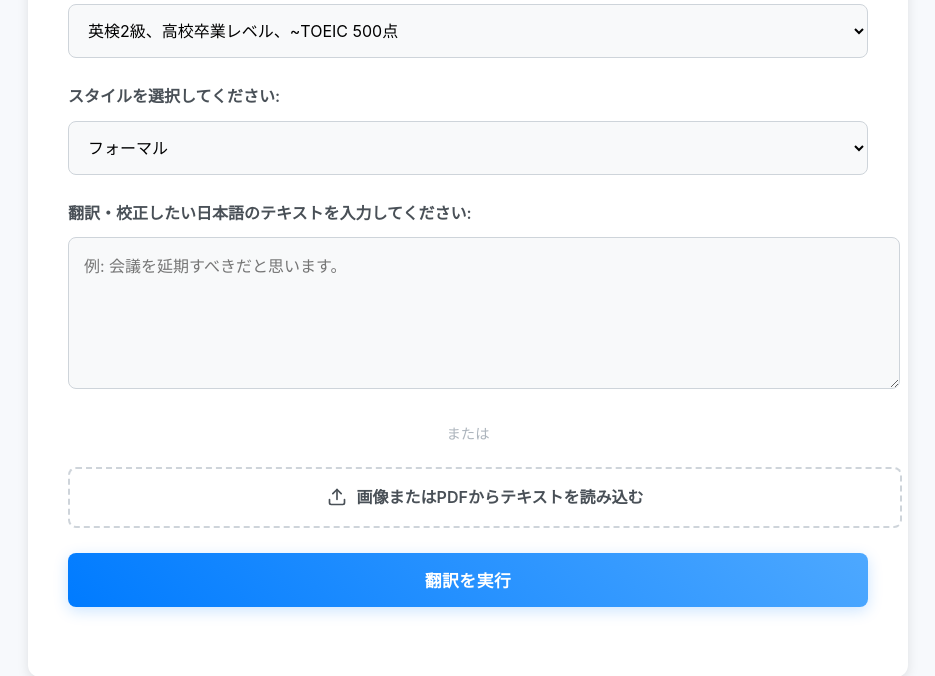
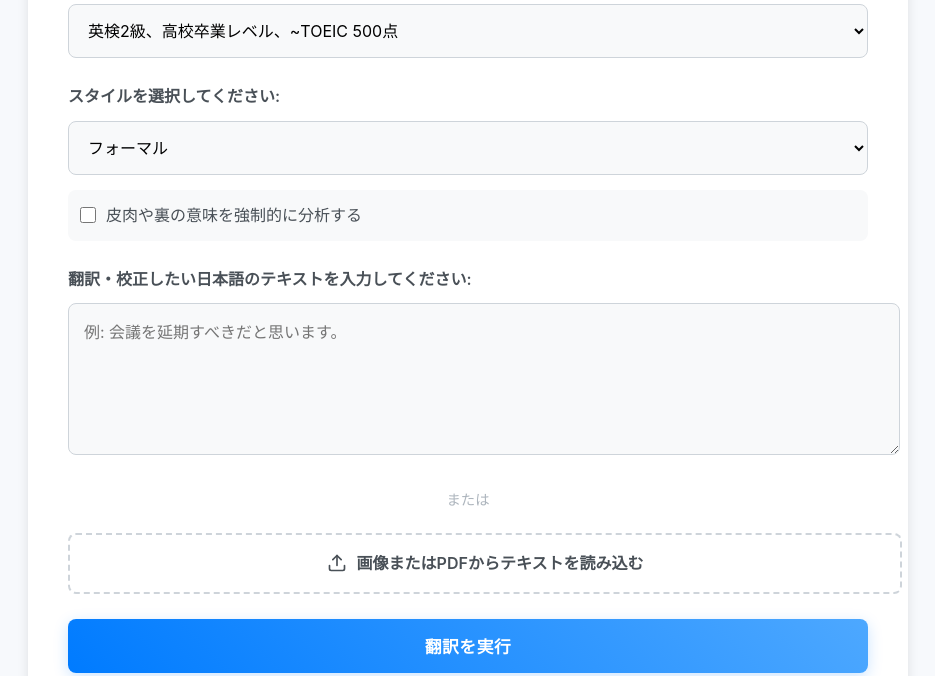
Before and after one commit to motitea/Transration-app-with-ai, a Flask app: page / in a window 1280 px wide. Shown: the part 434-1110 px from the top of the page, without its empty margins (172-1107 px from the left). Run offline with Flask 3, Linux system fonts and the light colour scheme.

Commit message:
feat: Implement AI cultural and contextual analysis
This feature updates the AI prompt to analyze cultural nuances like sarcasm, dialects, and subtext in Japanese, enabling it to translate the 'true intent'. The frontend and backend have been updated to support this new, more advanced functionality.

```diff
--- a/app.py
+++ b/app.py
@@ -32,62 +32,91 @@ model = genai.GenerativeModel('gemini-2.5-flash')
 
 # --- ヘルパー関数 ---
 
-def _get_jp_to_en_prompt(text, level, style):
+def _get_jp_to_en_prompt(text, level, style, force_sarcasm_check):
     """日本語から英語への翻訳・解説プロンプトを生成する"""
     return f"""
 # 役割設定
-あなたは、日本のユーザーが作成した日本語の意図を汲み取り、ネイティブスピーカーが使う自然で洗練された英語表現に変換するプロの「英語コーチ」です。
+あなたは、プロの「スピーキング・コーチ」であり、言語の「文化・文脈通訳者 (Cultural Interpreter)」です。あなたの仕事は、単語を翻訳することではなく、発言の**「真の意図」**を見抜き、その文化的背景（方言、皮肉、建前）まで含めて指導することです。
 
 # 指示
-ユーザーから提供される「元のテキスト」「表現レベル」「スタイル」に基づき、以下のタスクを厳密に実行し、指定されたJSON形式で出力してください。
-
-## タスク1: 最適な英訳の提案
-元のテキストが持つ「本来の意図」を最優先に考慮し、不自然な直訳のクセを解消した、最も自然でプロフェッショナルな英語表現を1つだけ提案してください。
-この際、以下の「表現レベル」と「スタイル」の制約を厳密に守ってください。
-
-### 「表現レベル」に関する制約:
-- **文法**: 指定されたレベルの文法構造を可能な限り使用してください。
-- **単語**: 基本的にはレベルに合った単語を選択しますが、意図を正確に表現するためにどうしても必要であれば、より難しい単語を使用しても構いません。
-
-#### レベル定義:
-- **英検3級レベル**: 中学卒業程度の基本的な文法・単語で構成。
-- **英検2級、高校卒業レベル, ~TOEIC 500点**: 高校で習う標準的な文法・単語で構成。
-- **英検準1級、大学在学レベル, ~TOEIC 750点**: 大学レベルのやや高度な文法・語彙を使用。
-- **英検1級、大学院・社会人レベル, ~TOEIC 850点**: 大学院やビジネスの場で通用する、高度で正確な語彙・文法を使用。
-- **ネイティブレベル**: 専門的、あるいは非常に洗練された、ネイティブスピーカーが感心するような表現。
-
-### 「スタイル」に関する制約:
-- **フォーマル**: ビジネス文書や公式な場で使用される、丁寧で正確な表現。
-- **カジュアル**: 日常会話や親しい間柄で使用される、自然で流暢な表現。
-
-## タスク2: 重要語彙・表現の解説
-タスク1であなたが提案した「最適な英訳」の中から、特に重要だと考える単語やイディオムを2〜3個選び出してください。それぞれについて、「短い意味」と「詳細な説明」を分けて生成してください。
-- **短い意味**: その単語の核心的な意味を、10文字程度の非常に短い日本語で記述します。
-- **詳細な説明**: その単語のニュアンスや、どのような文脈で使われるかについての詳しい説明を日本語で記述します。
-
-## タスク3: 代替案の提示と使用頻度評価
-タスク1で提案した表現以外にも考えられる、異なるニュアンスを持つ自然な代替表現を3つ提案してください。
-それぞれの代替案に対して、ネイティブスピーカーが日常的に使用する頻度を以下の3段階の星（★）で評価してください。
-- ★★★: 非常に頻繁に使われる
-- ★★☆: よく使われる
-- ★☆☆: 使われるが、少し特殊な状況や文脈で使われることが多い
+ユーザーから提供される以下の「入力情報」に基づき、指定された「厳格な実行タスク」と「出力フォーマット」を厳密に守って、タスクを実行してください。
 
 # 入力情報
-- 元のテキスト: "{text}"
-- 表現レベル: "{level}"
-- スタイル: "{style}"
+- ユーザーのテキスト: "{text}"
+- 希望レベル: "{level}"
+- 希望スタイル: "{style}"
+- 皮肉強制分析フラグ: {force_sarcasm_check}
+
+# 厳格な実行タスク
+以下のタスクを、この順序で厳密に実行してください。
+
+## タスク1: [方言・スラングの標準語化]
+ユーザーのテキストを分析します。もしそれが「方言」（京ことば、大阪弁など）や「スラング」である場合、まず内部的に「標準語」のテキストに書き換えてください。（例：「考えとくわ」→「考えておきます」） 標準語の場合は、そのままのテキストを使用します。（この標準語化されたテキストを以降のタスクで使用します）
+
+## タスク2: [皮肉・裏の意味の分析]
+タスク1で標準語化したテキストを分析し、以下のいずれかに該当するかを判断します。
+- **[A] 標準的な発言**: テキストが文字通りの意味で使われている。
+- **[B] 皮肉・反語**: テキストが意図とは逆の意味で使われている。（例: 大きな失敗をして「最高だね」と言う）
+- **[C] 建前・裏の意味**: テキストに、文化的な背景に基づく隠された意図がある。（例: 京ことばの「考えとくわ」は、事実上の断りを意味する）
+
+**重要**: もし入力情報の「皮肉強制分析フラグ」が `True` だった場合、テキストが [A] 標準的な発言に見えても、[B] または [C] の可能性を最大限に疑い、より深く分析してください。
+
+## タスク3: [翻訳の実行]
+タスク2の分析結果に基づいて、翻訳を実行します。
+
+### Case 1: タスク2が [A] (標準的な発言) の場合
+- **`main_translation`**: テキストを「希望レベル」と「希望スタイル」に合わせて、最も自然な英語に翻訳します。
+- **`superficial_translation`**: `null` を設定します。
+- **`cultural_explanation`**: `null` を設定します。
+
+### Case 2: タスク2が [B] または [C] (皮肉・裏の意味あり) の場合
+- **`main_translation` (最適解)**: 話者の「真の意図」（隠された意味）を汲み取り、それを「希望レベル」と「希望スタイル」に合わせて英語に翻訳します。
+- **`superficial_translation` (表面的)**: テキストの「文字通りの意味」（皮肉や建前を理解しない場合の訳）も、別途英語に翻訳します。
+
+## タスク4: [解説の生成]
+### Case 1: タスク2が [A] の場合
+- このタスクは不要です。`cultural_explanation` フィールドには `null` を設定してください。
+### Case 2: タスク2が [B] または [C] の場合
+- **`cultural_explanation`**: なぜその翻訳（タスク3）になったのか、元の日本語が持つ文化的なニュアンス（方言、皮肉、建前）を、学習者向けに簡潔に日本語で解説してください。
+
+## タスク5: [語彙・代替案の生成]
+「`main_translation` (最適解)」を補足するための「重要語彙」と「代替案」を生成してください。
+- **`vocabulary`**: `main_translation` の中から、特に重要だと考える単語やイディオムを2〜3個選び出し、「短い意味」と「詳細な説明」を生成します。
+- **`alternatives`**: `main_translation` 以外に考えられる、異なるニュアンスを持つ自然な代替表現を3つ提案し、それぞれの使用頻度を3段階の星（★★★, ★★☆, ★☆☆）で評価します。
 
 # 出力フォーマット (JSON)
 {{
-  "main_translation": "ここにタスク1の最適解（文字列）",
+  "main_translation": "ここに最適解の英訳（文字列）",
+  "superficial_translation": "皮肉や建前の場合、ここに表面的・文字通りの英訳（文字列）。標準的な発言の場合は null",
+  "cultural_explanation": "皮肉や建前の場合、ここに文化的な背景の解説（文字列）。標準的な発言の場合は null",
   "vocabulary": [
-    {{"term": "語彙1", "short_meaning": "短い意味1", "explanation": "詳細な説明1"}},
-    {{"term": "語彙2", "short_meaning": "短い意味2", "explanation": "詳細な説明2"}}
+    {{
+      "term": "語彙1",
+      "short_meaning": "短い意味1",
+      "explanation": "詳細な説明1"
+    }},
+    {{
+      "term": "語彙2",
+      "short_meaning": "短い意味2",
+      "explanation": "詳細な説明2"
+    }}
   ],
   "alternatives": [
-    {{"expression": "代替案1", "nuance": "ニュアンス1", "frequency": "★★★"}},
-    {{"expression": "代替案2", "nuance": "ニュアンス2", "frequency": "★★☆"}},
-    {{"expression": "代替案3", "nuance": "ニュアンス3", "frequency": "★☆☆"}}
+    {{
+      "expression": "代替案1",
+      "nuance": "ニュアンス1",
+      "frequency": "★★★"
+    }},
+    {{
+      "expression": "代替案2",
+      "nuance": "ニュアンス2",
+      "frequency": "★★☆"
+    }},
+    {{
+      "expression": "代替案3",
+      "nuance": "ニュアンス3",
+      "frequency": "★☆☆"
+    }}
   ]
 }}
 """
@@ -172,7 +201,8 @@ def translate_text():
     direction = data['direction']
 
     if direction == 'jp-to-en':
-        prompt = _get_jp_to_en_prompt(data['text'], data['level'], data['style'])
+        force_sarcasm_check = data.get('force_sarcasm_check', False)
+        prompt = _get_jp_to_en_prompt(data['text'], data['level'], data['style'], force_sarcasm_check)
     elif direction == 'en-to-jp':
         prompt = _get_en_to_jp_prompt(data['text'])
     else:
@@ -211,12 +241,13 @@ def ocr_translate():
         return jsonify({"error": "Failed to decode or process file.", "details": str(e)}), 400
 
     direction = data['direction']
+    force_sarcasm_check = data.get('force_sarcasm_check', False)
 
     # 画像/PDFからテキストを抽出し、そのテキストに基づいてプロンプトを生成するよう指示
     ocr_prompt_text = "まず、与えられたファイル（画像またはPDF）からテキストをすべて抽出してください。次に、その抽出したテキストを「元のテキスト」として、以下の指示に従ってください。\n\n---\n\n"
 
     if direction == 'jp-to-en':
-        text_prompt = _get_jp_to_en_prompt("(ファイルから抽出したテキスト)", data['level'], data['style'])
+        text_prompt = _get_jp_to_en_prompt("(ファイルから抽出したテキスト)", data['level'], data['style'], force_sarcasm_check)
     elif direction == 'en-to-jp':
         text_prompt = _get_en_to_jp_prompt("(ファイルから抽出したテキスト)")
     else:
--- a/static/script.js
+++ b/static/script.js
@@ -24,6 +24,7 @@ document.addEventListener('DOMContentLoaded', () => {
     const pdfPreview = document.getElementById('pdf-preview');
     const pdfFilename = document.getElementById('pdf-filename');
     const removeFileBtn = document.getElementById('remove-file-btn');
+    const sarcasmCheckbox = document.getElementById('sarcasm-checkbox');
 
     // ===== UI更新関数 =====
     function updateUiForDirection(direction) {
@@ -104,11 +105,12 @@ document.addEventListener('DOMContentLoaded', () => {
         let payload = {
             level: levelSelect.value,
             style: styleSelect.value,
-            direction: currentDirection
+            direction: currentDirection,
+            force_sarcasm_check: sarcasmCheckbox.checked
         };
 
         if (fileData) {
-            endpoint = '/api/ocr_translate'; // 共通のエンドポイント
+            endpoint = '/api/ocr_translate';
             payload.file = fileData;
             payload.mime_type = fileMimeType;
         } else {
@@ -161,7 +163,7 @@ document.addEventListener('DOMContentLoaded', () => {
     function showSkeletonLoader(direction) {
         loadingContainer.style.display = 'block';
         let skeletonHtml = (direction === 'jp-to-en')
-            ? `<div class="skeleton-card"><div class="skeleton-line title"></div><div class="skeleton-line text"></div><div class="skeleton-line text short"></div></div><div class="skeleton-card"><div class="skeleton-line title"></div><div class="skeleton-line text"></div></div><div class="skeleton-card"><div class="skeleton-line title"></div><div class="skeleton-line text"></div></div>`
+            ? `<div class="skeleton-card"><div class="skeleton-line title"></div><div class="skeleton-line text"></div></div><div class="skeleton-card"><div class="skeleton-line title"></div><div class="skeleton-line text"></div><div class="skeleton-line text short"></div></div><div class="skeleton-card"><div class="skeleton-line title"></div><div class="skeleton-line text"></div></div><div class="skeleton-card"><div class="skeleton-line title"></div><div class="skeleton-line text"></div></div>`
             : `<div class="skeleton-card"><div class="skeleton-line title"></div><div class="skeleton-line text"></div><div class="skeleton-line text short"></div></div><div class="skeleton-card"><div class="skeleton-line title"></div><div class="skeleton-line text"></div></div>`;
         loadingContainer.innerHTML = skeletonHtml;
     }
@@ -177,8 +179,22 @@ document.addEventListener('DOMContentLoaded', () => {
                 html += createVocabularyHtml(data.vocabulary);
             }
         } else if (direction === 'jp-to-en' && data.main_translation) {
+            // 文化的な解説があるかチェック
+            if (data.cultural_explanation) {
+                html += `<div class="result-card cultural-explanation-card"><h2>文化的背景の解説</h2><p>${data.cultural_explanation}</p></div>`;
+            }
+
+            // 最適な表現（真の意図）
+            const mainTitle = data.cultural_explanation ? "最適な表現 (真の意図)" : "最適な表現";
+            html += `<div class="result-card"><div class="card-header"><h2>${mainTitle}</h2><button class="copy-btn">コピー</button></div><p class="main-translation-text">${data.main_translation}</p><div class="original-text-display"><strong>元のテキスト:</strong> ${originalText}</div></div>`;
+
+            // 表面的な翻訳があるかチェック
+            if (data.superficial_translation) {
+                html += `<div class="result-card superficial-translation-card"><div class="card-header"><h2>表面的・文字通りの訳</h2></div><p class="main-translation-text">${data.superficial_translation}</p></div>`;
+            }
+
+            // 語彙と代替案
             data.alternatives.sort((a, b) => b.frequency.length - a.frequency.length);
-            html += `<div class="result-card"><div class="card-header"><h2>最適な表現</h2><button class="copy-btn">コピー</button></div><p class="main-translation-text">${data.main_translation}</p><div class="original-text-display"><strong>元のテキスト:</strong> ${originalText}</div></div>`;
             if (data.vocabulary && data.vocabulary.length > 0) {
                 html += createVocabularyHtml(data.vocabulary);
             }
--- a/static/style.css
+++ b/static/style.css
@@ -376,6 +376,47 @@ button:active {
     margin-left: 15px;
 }
 
+/* 新しいチェックボックスのスタイル */
+.checkbox-group {
+    display: flex;
+    align-items: center;
+    gap: 10px;
+    background-color: #f8f9fa;
+    padding: 12px;
+    border-radius: var(--border-radius-sm);
+    margin-top: -10px;
+}
+#sarcasm-checkbox {
+    margin: 0;
+    width: 16px;
+    height: 16px;
+}
+.checkbox-group label {
+    margin-bottom: 0;
+    font-weight: 500;
+    user-select: none;
+}
+
+/* 新しい解説カードのスタイル */
+.cultural-explanation-card {
+    background: rgba(255, 248, 225, 0.8); /* Light yellow background */
+    border-left: 4px solid #ffc107;
+}
+.cultural-explanation-card h2 {
+    color: #c79100;
+}
+
+.superficial-translation-card {
+    background: rgba(240, 240, 240, 0.7);
+    border-left: 4px solid #adb5bd;
+}
+.superficial-translation-card .main-translation-text {
+    font-size: 1.1rem;
+    font-weight: 400;
+    font-style: italic;
+}
+
+
 /* フォントの変更 */
 .vocabulary-list .term, .alternative-item strong {
     font-family: inherit; /* 可読性の高い本文フォントを継承 */
--- a/templates/index.html
+++ b/templates/index.html
@@ -40,6 +40,10 @@
                     <option value="フォーマル" selected>フォーマル</option>
                     <option value="カジュアル">日常会話カジュアル</option>
                 </select>
+            </div>
+            <div class="form-group checkbox-group">
+                <input type="checkbox" id="sarcasm-checkbox" name="sarcasm">
+                <label for="sarcasm-checkbox">皮肉や裏の意味を強制的に分析する</label>
             </div>
             <div class="form-group">
                 <label for="text-input" id="text-input-label">修正または翻訳したいテキストを入力してください:</label>
```
